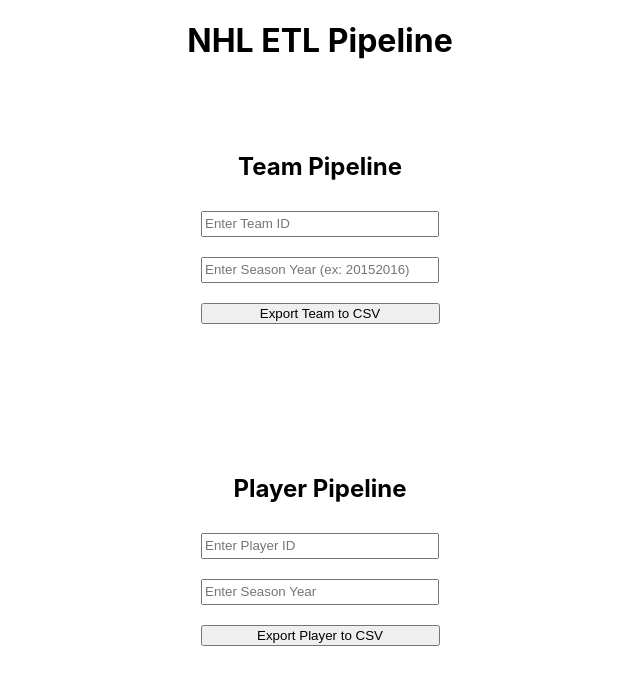
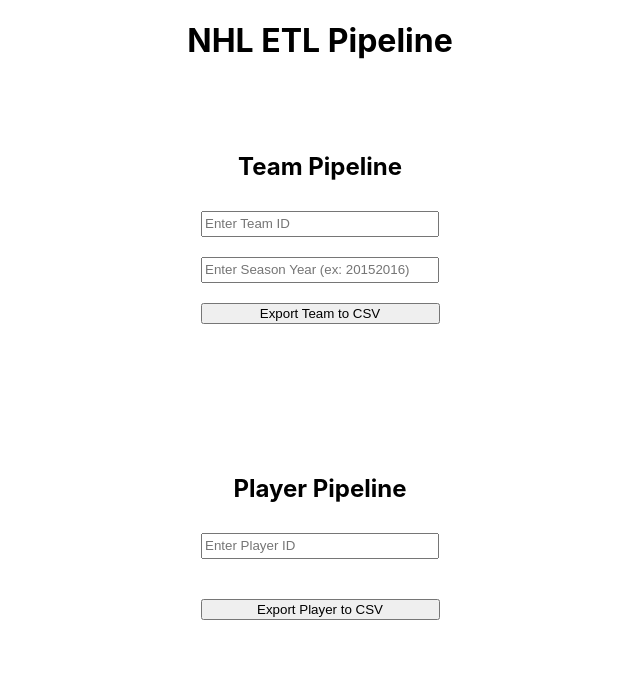
Before and after one commit to marcoamador214/sportradar-api-challenge, a React (Create React App) app in the folder sportradar-api/: page / in a window 1280 px wide. Shown: the top 684 px of the page, without its empty margins (320-960 px from the left). Built offline with nearby package versions, Linux system fonts and the light colour scheme.

Commit message:
refactor

```diff
--- a/sportradar-api/src/PlayerCSV.js
+++ b/sportradar-api/src/PlayerCSV.js
@@ -54,10 +54,10 @@ class PlayerCSV extends Component {
                         ref={this.idRef}
                     />
                     <br></br>
-                    <input
+                    {/* <input
                         placeholder='Enter Season Year'
                         onChange={this.handleChange}
-                    />
+                    /> */}
                     <br></br>
                     <input
                         type='button'
--- a/sportradar-api/src/TeamCSV.js
+++ b/sportradar-api/src/TeamCSV.js
@@ -1,4 +1,4 @@
-import React, { Component, useRef, useState } from 'react';
+import React, { Component } from 'react';
 import { CSVLink } from 'react-csv';
 
 class TeamCSV extends Component {
```
